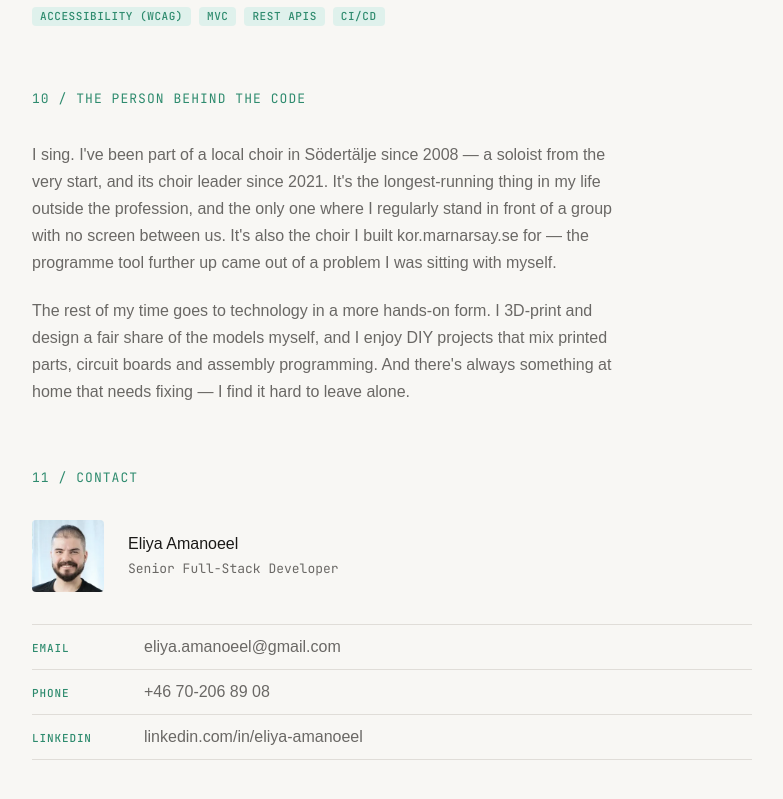
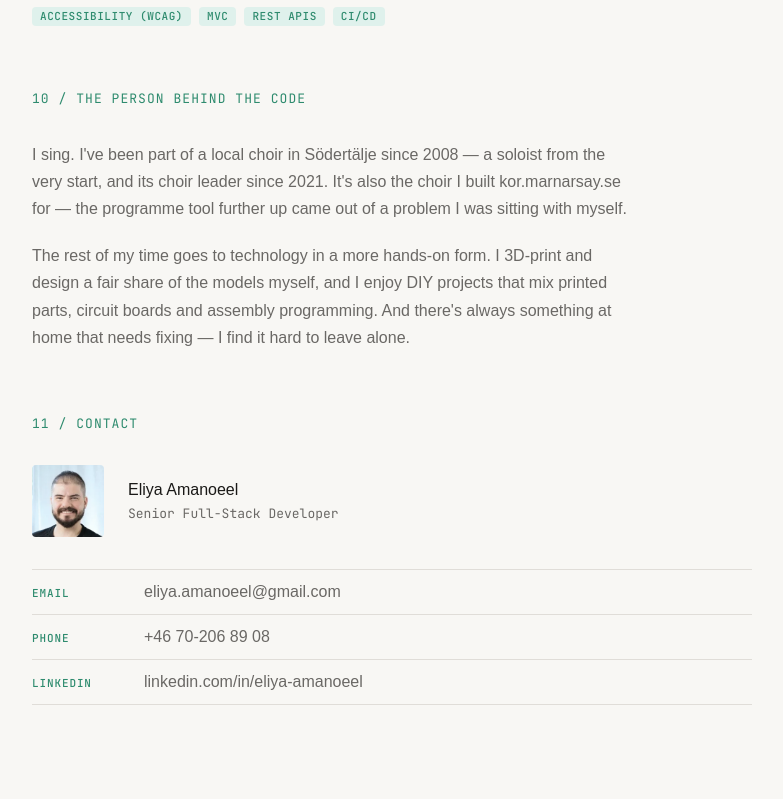
Before and after one commit to eliya-amanoeel/amaeli, a React (Vite) app: page / in a window 1280 px wide. Shown: the part 6098-6897 px from the top of the page, without its empty margins (248-1031 px from the left). Built offline with nearby package versions, Linux system fonts and the light colour scheme; a web font is replaced by a local one.

Commit message:
adjusting person behind the code.

```diff
--- a/src/i18n/en.ts
+++ b/src/i18n/en.ts
@@ -169,7 +169,7 @@ export const en: Translations = {
   about: {
     sectionLabel: "THE PERSON BEHIND THE CODE",
     paragraphs: [
-      "I sing. I've been part of a local choir in Södertälje since 2008 — a soloist from the very start, and its choir leader since 2021. It's the longest-running thing in my life outside the profession, and the only one where I regularly stand in front of a group with no screen between us. It's also the choir I built kor.marnarsay.se for — the programme tool further up came out of a problem I was sitting with myself.",
+      "I sing. I've been part of a local choir in Södertälje since 2008 — a soloist from the very start, and its choir leader since 2021. It's also the choir I built kor.marnarsay.se for — the programme tool further up came out of a problem I was sitting with myself.",
       "The rest of my time goes to technology in a more hands-on form. I 3D-print and design a fair share of the models myself, and I enjoy DIY projects that mix printed parts, circuit boards and assembly programming. And there's always something at home that needs fixing — I find it hard to leave alone.",
     ],
   },
--- a/src/i18n/sv.ts
+++ b/src/i18n/sv.ts
@@ -142,7 +142,7 @@ export const sv: Translations = {
   about: {
     sectionLabel: "PERSONEN BAKOM KODEN",
     paragraphs: [
-      "Jag sjunger. Sedan 2008 är jag med i en lokal kör i Södertälje — solist ända från början, och körledare sedan 2021. Det är den längsta sammanhängande saken i mitt liv vid sidan av yrket, och den enda där jag regelbundet står inför en grupp utan en skärm mellan oss. Det är också för den kören jag byggde kor.marnarsay.se — programverktyget längre upp kom ur ett problem jag satt med själv.",
+      "Jag sjunger. Sedan 2008 är jag med i en lokal kör i Södertälje — solist ända från början, och körledare sedan 2021. Det är också för den kören jag byggde kor.marnarsay.se — programverktyget längre upp kom ur ett problem jag satt med själv.",
       "Resten av tiden går åt till teknik i mer handfast form. Jag 3D-printar och designar en hel del av modellerna själv, och gillar DIY-projekt som blandar utskrivna delar, kretskort och assemblerprogrammering. Och så finns det alltid något hemma som ska fixas eller lagas — jag har svårt att låta bli.",
     ],
   },
```
